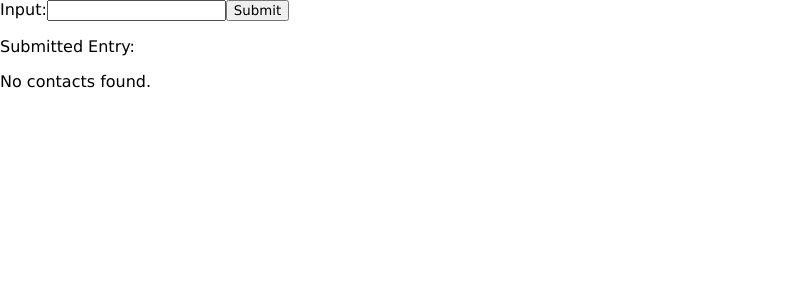
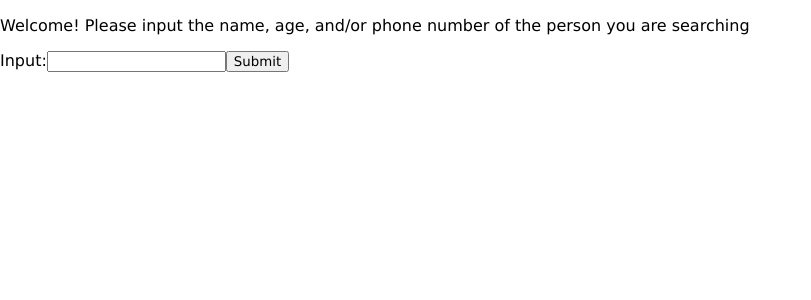
Before and after one commit to DukeBen/blings-website, a React (Create React App) app: page / in a window 1280 px wide. Shown: the top 300 px of the page, without its empty margins (0-811 px from the left). Built offline with nearby package versions, Linux system fonts and the light colour scheme.

Commit message:
Add submitted state var and also make the search criteria for naming more accurate

```diff
--- a/src/Client/Form.js
+++ b/src/Client/Form.js
@@ -6,6 +6,7 @@ export default function Form() {
   const [contacts, setContacts] = useState([]);
   const [submission, setSubmission] = useState('');
   const [search, setSearch] = useState('');
+  const [submitted, setSubmit] = useState(false);
 
   const submissionChange = (e) => {
     setSubmission(e.target.value);
@@ -16,16 +17,22 @@ export default function Form() {
     setSearch(submission);
     setSubmission('');
     addProfiles(submission);
+    setSubmit(true);
   };
 
   const addProfiles = (entry) => {
     const foundContacts = SearchData(entry);
-    console.log(foundContacts);
     setContacts(foundContacts.length > 0 ? foundContacts : []);
   };
 
   return (
     <div>
+      <div>
+        {
+          !submitted && <p>Welcome!
+            Please input the name, age, and/or phone number of the person you are searching</p>
+        }
+      </div>
       <form onSubmit={handleSubmit}>
         <label>
           Input:
@@ -33,20 +40,21 @@ export default function Form() {
         </label>
         <button type="submit">Submit</button>
       </form>
-      {<p>Submitted Entry: {search}</p>}
+      {submitted && <p>Submitted Entry: {search}</p>}
       <div>
       {contacts != null && contacts.length > 0 ? (
         contacts.map((contact) => (
           <Profile
             key = {contact._id}
             source ={`${contact.picture}`}
-            label={contact.name}
+            name={contact.name}
             birth = {contact.birthday}
-            description={'hello'}
+            address={contact.address}
+            number = {contact.phone_number}
           />
         ))
       ) : (
-        <p>No contacts found.</p>
+        submitted && <p>No results, please review your search or try a different one.</p>
   )}
 </div>
     </div>
--- a/src/Client/Profile.js
+++ b/src/Client/Profile.js
@@ -12,7 +12,7 @@ export default function Profile(props) {
 
         <div class="sub-container">
             <div class="label">
-                {props.label}
+                {props.name}
             </div>
 
             <p class="description">
--- a/src/Utils/SearchData.js
+++ b/src/Utils/SearchData.js
@@ -43,32 +43,29 @@ export function SearchData(input)
         return null;
     }
 
-    for(const elem of arr)
+    for(let elem of arr)
     {
-       // console.log(elem);
         if(isStringMadeOfLetters(elem)) //instead of checking if a string is a number b/c input can vary and have non number chars
         {
             if(name === "")
                 {name += elem;}
             else
                 {name = name + " " + elem;}
-            retContacts = retContacts.filter(contact => contact.name.includes(name));
-        }
+                retContacts = retContacts.filter(contact => contact.name.split(' ').includes(name));
+            }
         else
         {
-
             if(elem.length > 3 && elem.length < 9) //input a number that isnt age or phone#
             {
-                continue;
+                return [];
             }
             else if(elem.length <=3){
                 age = elem;
-                //console.log(age);
-                //console.log(getAge("1977-07-23T05:05:50 -02:00"));
                 retContacts = retContacts.filter(contact => ("" + getAge(contact.birthday)) === age)
             }
             else{
                 const phoneNumber = formatPhoneNumber(elem);
+                console.log(phoneNumber);
                 retContacts = retContacts.filter(contact => phoneNumber === contact.phone_number);
             }
         }
```
